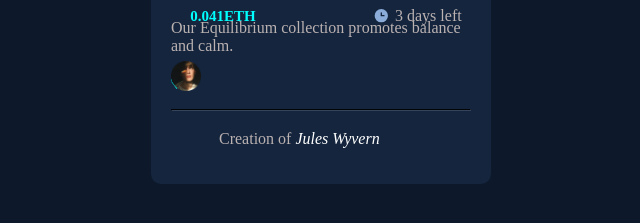
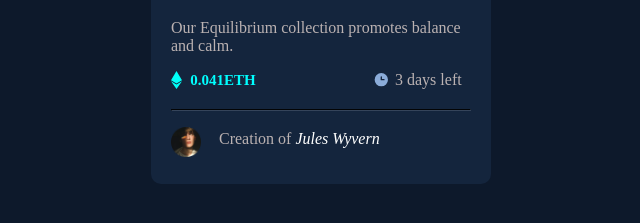
Before and after one commit to waltertaya/nft-preview-card-component-main, a plain HTML site: page index.html in a window 1280 px wide. Shown: the part 529-752 px from the top of the page, without its empty margins (319-959 px from the left). Drawn offline with Linux system fonts and the light colour scheme.

Commit message:
created nft-preview-card-component-main.git using html and css

```diff
--- a/styles.css
+++ b/styles.css
@@ -22,7 +22,7 @@ body {
     border-color: #ffffff;
     border: 5px;
     position: absolute;
-    top: 36.9rem;
+    top: 41rem;
 }
 h1 {
     color: white;
@@ -37,7 +37,7 @@ hr {
 }
 .day {
     position: absolute;
-    top: 32.5rem;
+    top: 36.5rem;
     padding-left: 12.6rem;
 }
 .pad {
@@ -47,10 +47,10 @@ hr {
 .three {
     position: absolute;
     padding-left: 14rem;
-    top: 32.5rem;
+    top: 36.5rem;
 }
 .time {
     position: absolute;
-    top: 32.5rem;
+    top: 36.5rem;
     padding-left: 1.2rem;
 }
```
